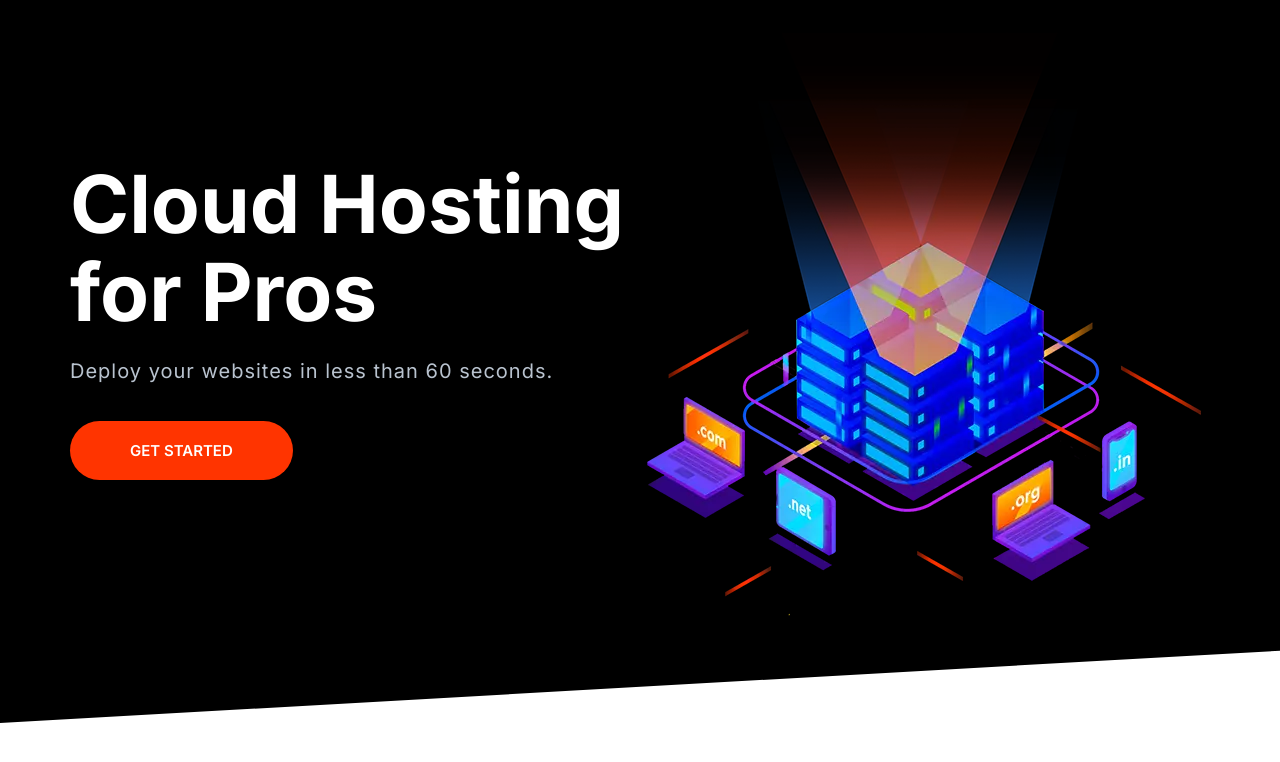
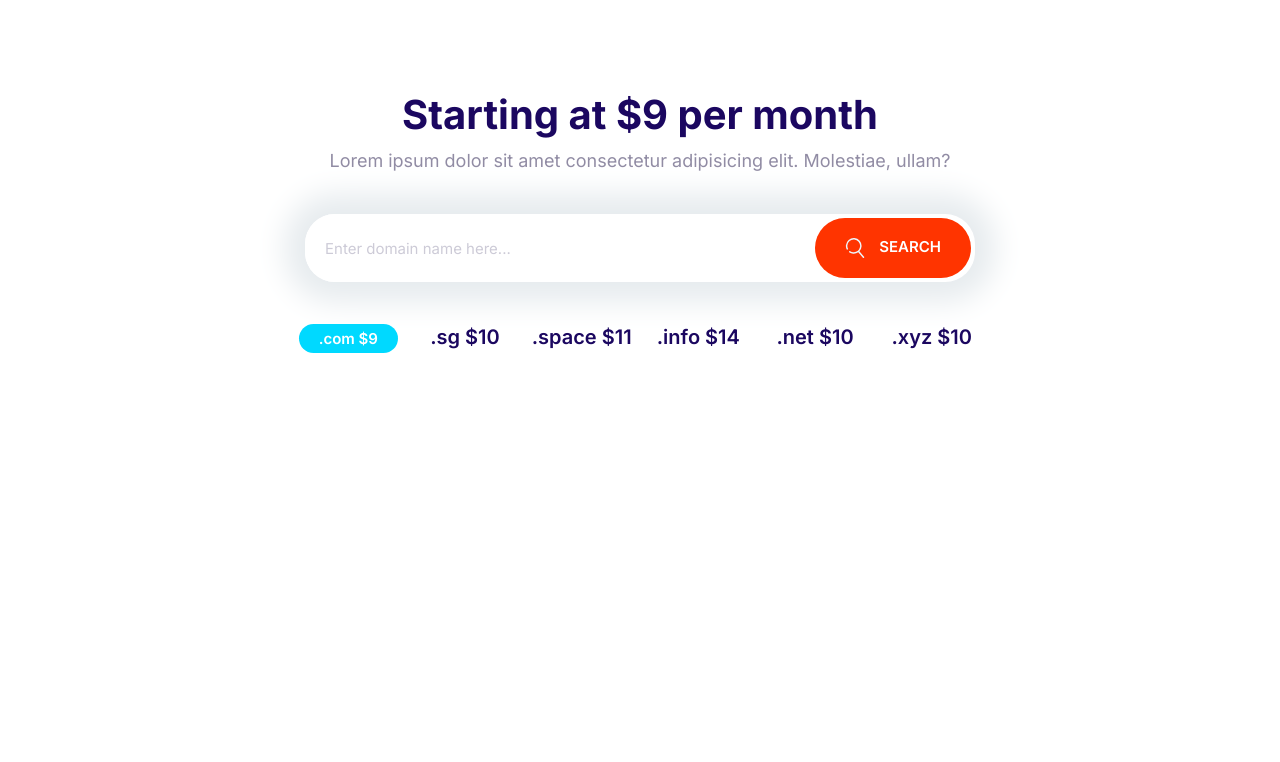
Before and after one commit to ogomola/ojmoshify, a plain HTML site: page index.html in a window 1280 px wide. Drawn offline with Linux system fonts and the light colour scheme.

Commit message:
Define Domain Block style.

```diff
--- a/css/styles.css
+++ b/css/styles.css
@@ -200,10 +200,18 @@ a {
   font-size: 1.8rem;
   font-weight: 600;
   margin: 1rem 0;
+  outline: 0;
   padding: 2rem 3rem;
   text-align: center;
   text-transform: uppercase;
   white-space: nowrap;
+}
+
+.btn .icon {
+  width: 2rem;
+  height: 2rem;
+  margin-right: 1rem;
+  vertical-align: middle;
 }
 
 .btn--primary {
@@ -283,7 +291,7 @@ a {
 .input-group .input {
   border: 0;
   flex-grow: 1;
-  padding: 1.5rem 1rem;
+  padding: 1.5rem 2rem;
 }
 
 .input-group .btn {
@@ -697,3 +705,28 @@ a {
     align-self: center;
   }
 }
+
+/* Domain Block */
+.block-domain .input-group {
+  box-shadow: 0 0 30px 20px #e6ebee;
+  border: 0;
+  margin: 4rem auto;
+  max-width: 670px;
+}
+
+.block-domain__prices {
+  display: grid;
+  grid-template-columns: repeat(3, 1fr);
+  grid-template-rows: repeat(2, 6rem);
+  font-size: 2rem;
+  font-weight: 600;
+  justify-items: center;
+  max-width: 700px;
+  margin: 0 auto;
+}
+
+@media screen and (min-width: 768px) {
+  .block-domain__prices {
+    grid-template-columns: repeat(auto-fit, minmax(10rem, 1fr));
+  }
+}
--- a/index.html
+++ b/index.html
@@ -14,27 +14,35 @@
     <link rel="stylesheet" href="css/styles.css" />
   </head>
   <body>
-    <section class="block block--dark block--skewed-left hero">
-      <div class="container grid grid--1x2">
-        <header class="block__header hero__content">
-          <h1 class="block__heading">Cloud Hosting for Pros</h1>
-          <p class="hero__tagline">
-            Deploy your websites in less than 60 seconds.
-          </p>
-          <a href="" class="btn btn--accent btn--stretched">Get Started</a>
-        </header>
-        <picture>
-          <source
-            type="image/webp"
-            srcset="images/banner.webp 1x, images/banner@2x.webp 2x"
-          />
-          <source
-            type="image/png"
-            srcset="images/banner.png 1x, images/banner@2x.png 2x"
-          />
-          <img class="hero__image" src="images/banner.png" alt="" />
-        </picture>
+    <section class="block container block-domain">
+      <header class="block__header">
+        <h2>Starting at $9 per month</h2>
+        <p>
+          Lorem ipsum dolor sit amet consectetur adipisicing elit. Molestiae,
+          ullam?
+        </p>
+      </header>
+      <div class="input-group">
+        <input
+          type="text"
+          class="input"
+          placeholder="Enter domain name here..."
+        />
+        <button class="btn btn--accent">
+          <svg class="icon icon--white">
+            <use xlink:href="images/sprite.svg#search"></use>
+          </svg>
+          Search
+        </button>
       </div>
+      <ul class="list block-domain__prices">
+        <li><span class="badge badge--secondary">.com $9</span></li>
+        <li>.sg $10</li>
+        <li>.space $11</li>
+        <li>.info $14</li>
+        <li>.net $10</li>
+        <li>.xyz $10</li>
+      </ul>
     </section>
     <script src="js/main.js"></script>
   </body>
```
Also changed, not shown: components/domain_block.html (added, +25 -0 lines), components/input_groups.html (added, +4 -0 lines).
